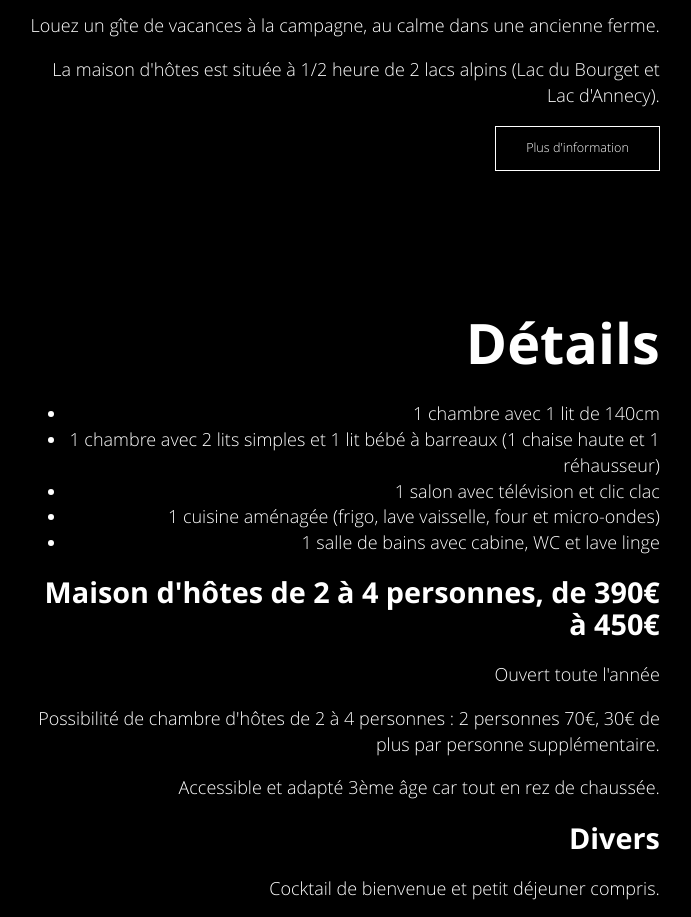
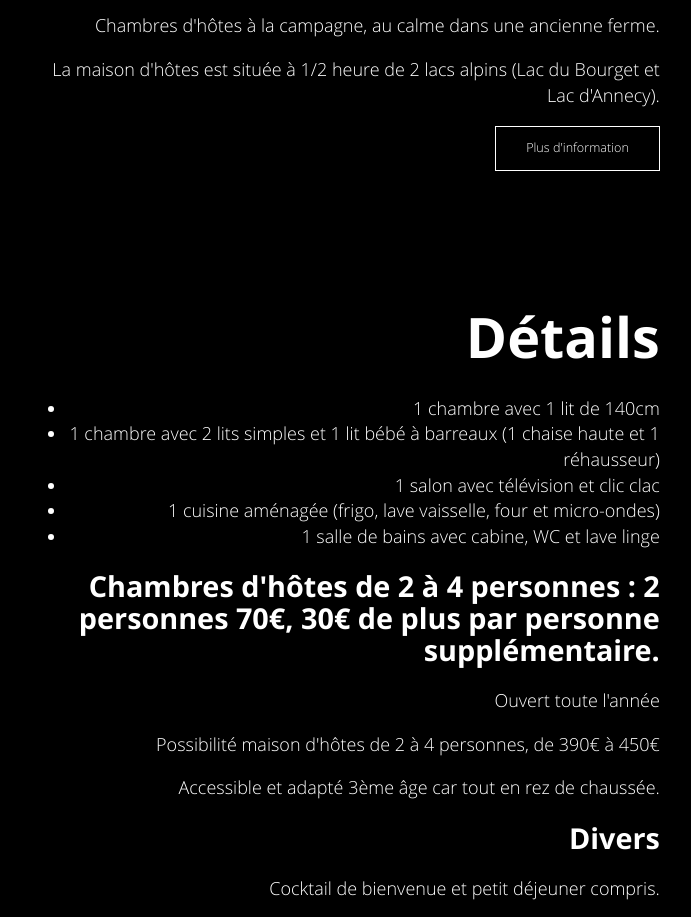
Before and after one commit to paquenot/paquenot.github.io, a plain HTML site: page index.html in a window 1280 px wide. Shown: the part 483-1400 px from the top of the page, without its empty margins (522-1213 px from the left). Drawn offline with nearby package versions, Linux system fonts and the light colour scheme; a script that the page names is missing.

Commit message:
Modification détails

```diff
--- a/index.html
+++ b/index.html
@@ -67,7 +67,7 @@
 
                 <section class="feature-text">
                   <h1>Bienvenue à la maison d'hôtes de Paquenot</h1>
-                  <p>Louez un gîte de vacances à la campagne, au calme dans une ancienne ferme.</p>
+                  <p>Chambres d'hôtes à la campagne, au calme dans une ancienne ferme.</p>
                   <p>La maison d'hôtes est située à 1/2 heure de 2 lacs alpins (Lac du Bourget et Lac d'Annecy).</p>
                   <p><a href="#text" class="link-scroll btn btn-outline-inverse btn-lg">Plus d'information</a></p>
                 </section>
@@ -88,9 +88,9 @@
                     <li>1 cuisine aménagée (frigo, lave vaisselle, four et micro-ondes)</li>
                     <li>1 salle de bains avec cabine, WC et lave linge</li>
                 </ul>
-                <h4>Maison d'hôtes de 2 à 4 personnes, de 390€ à 450€</h4>
+                <h4>Chambres d'hôtes de 2 à 4 personnes : 2 personnes 70€, 30€ de plus par personne supplémentaire.</h4>
                 <p>Ouvert toute l'année</p>
-                <p>Possibilité de chambre d'hôtes de 2 à 4 personnes : 2 personnes 70€, 30€ de plus par personne supplémentaire.</p
+                <p>Possibilité maison d'hôtes de 2 à 4 personnes, de 390€ à 450€</p
                 <p>Accessible et adapté 3ème âge car tout en rez de chaussée.</p>
                 <h4>Divers</h4>
                 <p>Cocktail de bienvenue et petit déjeuner compris.</p>
```
